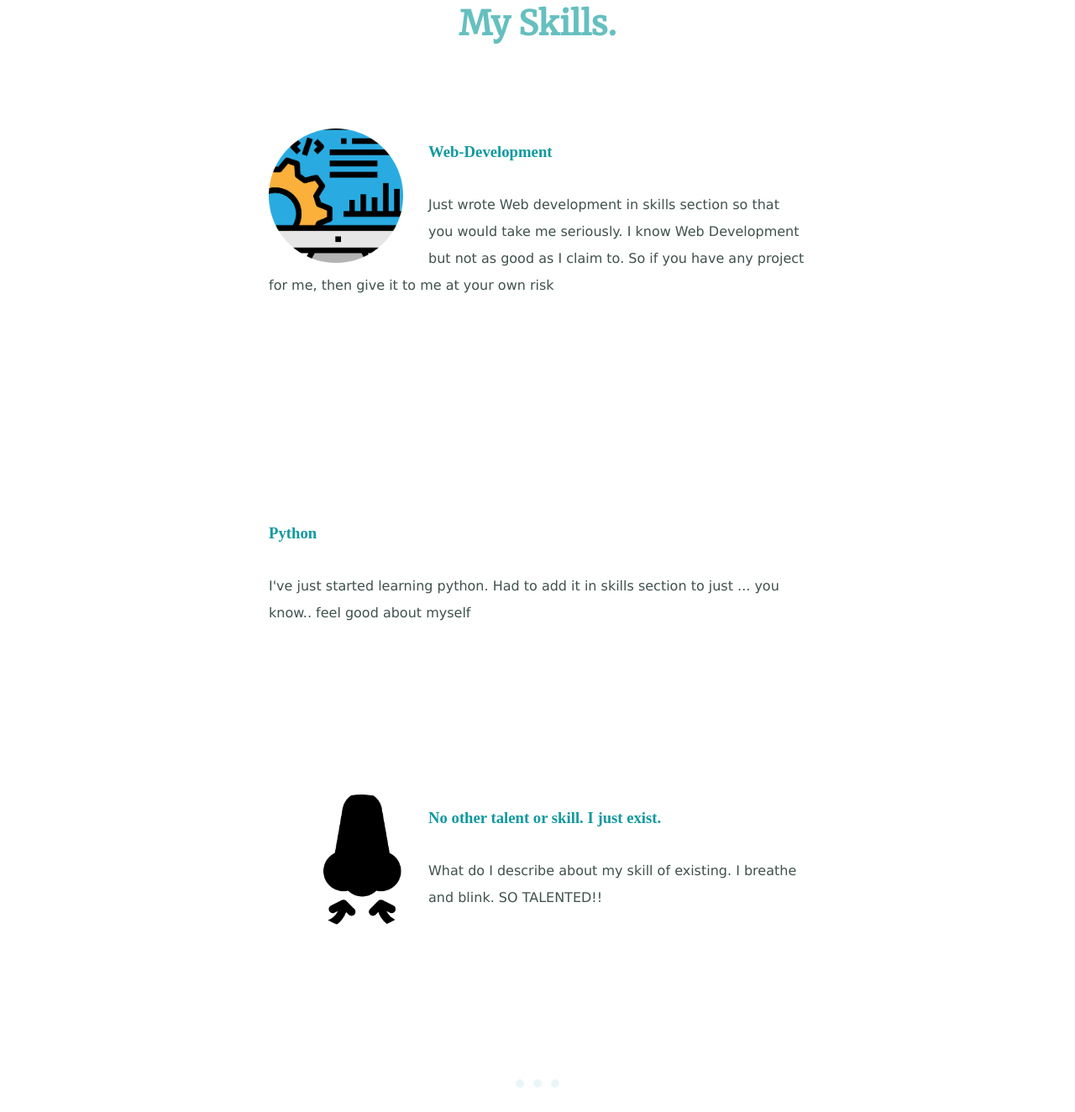
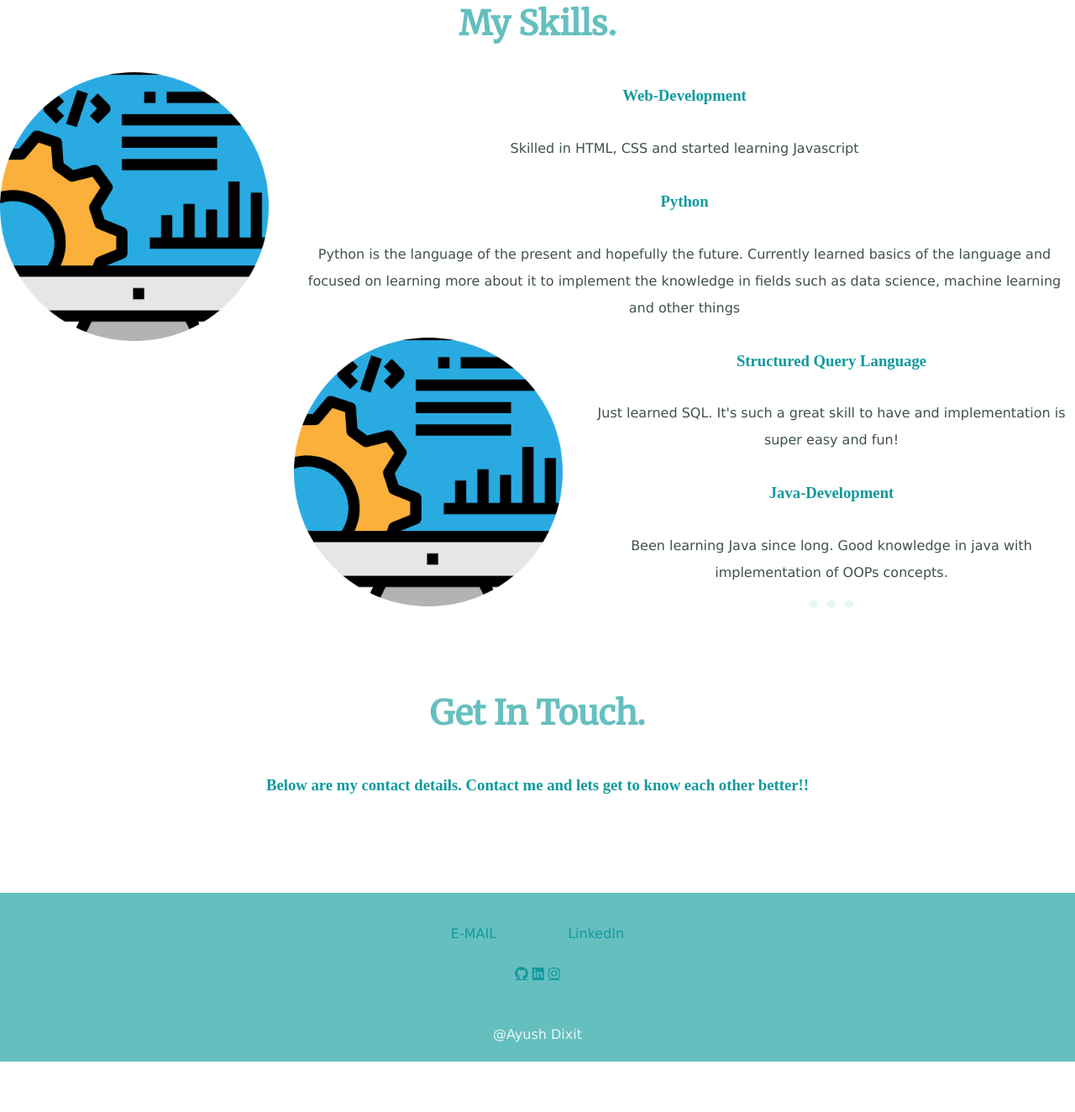
Before and after one commit to ayush17032001/Potfolio_site, a plain HTML site: page CSS - My Site/index.html in a window 1280 px wide. Shown: the part 1416-2740 px from the top of the page at 84% size. After the commit the page ends 2680 px from the top, so only its background shows below. Drawn offline with Linux system fonts and the light colour scheme; a web font is replaced by a local one.

Commit message:
Update index.html
added a bit of javascript

```diff
--- a/CSS - My Site/index.html
+++ b/CSS - My Site/index.html
@@ -17,61 +17,88 @@
     <link rel="preconnect" href="https://fonts.gstatic.com">
     <link href="https://fonts.googleapis.com/css2?family=Merriweather&display=swap" rel="stylesheet">
 
+     <!-- font awesome cdn link  -->
+    <link rel="stylesheet" href="https://cdnjs.cloudflare.com/ajax/libs/font-awesome/5.15.3/css/all.min.css">
+
 </head>
 
 <body>
+
+<!-- custom cursors  -->
+<div class="cursor-1"></div>
+<div class="cursor-2"></div>
+
+
     <div class="top-container">
+
         <img class="top" src="images/cloud.png" alt="cloud image">
         <h1>I'm Ayush</h1>
-        <h2 class="c">A Product-Developer</h2>
+        <h2 class="c">A Developer</h2>
         <img class="btm" src="images/cloud.png" alt="cloud image" class="ab">
         <img src="images/mountain.png" alt="mountain image">
     </div>
 
     <div class="middle-container">
+
         <div class="profile">
           <img src="images/myimage2.png" alt="my image">
           <h2>Hello.</h2>
-          <p class="basic-intro">I'm Ayush Dixit. A Product developer. </p>
+          <p class="basic-intro">I'm Ayush Dixit. A Web developer! </p>
         </div>
         <hr>
 
         <div class="skills">
           <h2>My Skills.</h2>
-          <div class="skill-row">
+
+          <div class="skill-row1">
             <img class="skill1" src="images/circle-cropped.png" alt="">
             <h3>Web-Development</h3>
-            <p>Just wrote Web development in skills section so that you would take me seriously. I know Web Development but not as good as I claim to. So if you have any project for me, then give it to me at your own risk </p>
+            <p>Skilled in HTML, CSS and started learning Javascript</p>
           </div>
 
-          <div class="skill-row">
-            <img src="" alt="">
+          <div class="skill-row2">
             <h3>Python</h3>
-            <p>I've just started learning python. Had to add it in skills section to just ... you know.. feel good about myself</p>
+            <p>Python is the language of the present and hopefully the future. Currently learned basics of the language and focused on learning more about it to implement the knowledge in fields such as data science, machine learning and other things</p>
           </div>
 
-          <div class="skill-row">
-            <img class="skill3 " src="images/circle-cropped (1).png" alt="">
-            <h3>No other talent or skill. I just exist.</h3>
-            <p>What do I describe about my skill of existing. I breathe and blink. SO TALENTED!!</p>
+          <div class="skill-row1">
+            <img class="skill1" src="images/circle-cropped.png" alt="">
+            <h3>Structured Query Language</h3>
+            <p>Just learned SQL. It's such a great skill to have and implementation is super easy and fun!</p>
           </div>
-        </div>
-        <hr>
+
+          <div class="skill-row2">
+            <h3>Java-Development</h3>
+            <p>Been learning Java since long. Good knowledge in java with implementation of OOPs concepts. </p>
+          </div>
+
+          <hr>
 
         <div class="contact-me">
           <h2>Get In Touch.</h2>
-          <h3>Below are my contact details. Contact me and lets waste our time together!!</h3>
-          <a href="#" class="BUTTON_ZPY">Contact Me</a>
+          <h3>Below are my contact details. Contact me and lets get to know each other better!!</h3>
         </div>
     </div>
 
 
       <div class="bottom-container">
         <a class="footer-link" href="mailto:ahdt1703@gmail.com">E-MAIL</a>
+        <a class="footer-link" href="https://github.com/ayush17032001" class="fab fa-github"></a>
         <a class="footer-link" href="https://www.linkedin.com/in/ayush-dixit-26b6201a0/">LinkedIn</a>
-        <p class="last"> @Ayush Dixit</p>
 
-      </div>
+
+
+        <div class="follow">
+          <a href="https://github.com/ayush17032001" class="fab fa-github"></a>
+          <a href="https://www.linkedin.com/in/ayush-dixit-26b6201a0/" class="fab fa-linkedin"></a>
+          <a href="https://www.instagram.com/ayush_dixit_17/" class="fab fa-instagram"></a>
+
+          <p class="last"> @Ayush Dixit</p>
+
+    <!-- custom js file link  -->
+    <script src="javascript/index.js"></script>
+
+
 
 </body>
 </html>
```
